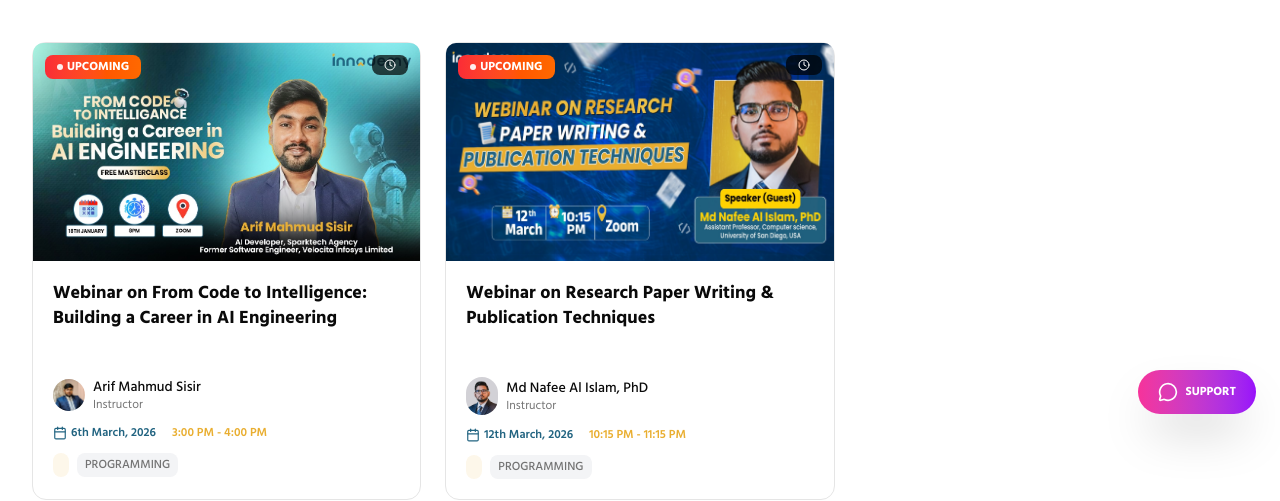
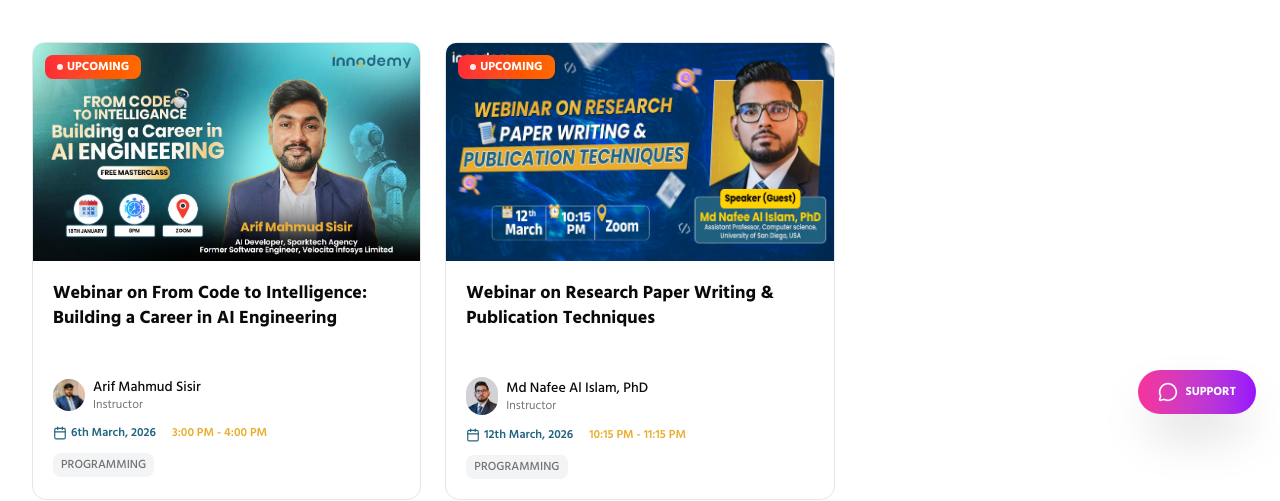
Before and after one commit to mehrabhossain1/innodemmy-frontend, a Next.js app: page /upcoming-webinar in a window 1280 px wide. Shown: the part 302-803 px from the top of the page. Built offline with nearby package versions, Linux system fonts and the light colour scheme; no server answers.

Commit message:
Remove webinar duration display from UpcomingWebinarCard for a cleaner presentation

```diff
--- a/app/upcoming-webinar/page.tsx
+++ b/app/upcoming-webinar/page.tsx
@@ -368,7 +368,6 @@ function UpcomingWebinarCard({ webinar }: { webinar: Webinar }) {
                         webinar_instructor: webinar.instructor,
                         webinar_date: webinar.date,
                         webinar_category: webinar.category,
-                        webinar_duration: webinar.duration,
                         click_location: "webinar_listing_page",
                     });
                 }
@@ -396,10 +395,6 @@ function UpcomingWebinarCard({ webinar }: { webinar: Webinar }) {
                         <div className="absolute top-3 left-3 bg-gradient-to-r from-red-500 to-orange-500 text-white px-3 py-1 rounded-md text-xs font-bold flex items-center gap-1">
                             <span className="w-1.5 h-1.5 bg-white rounded-full animate-pulse"></span>
                             UPCOMING
-                        </div>
-                        <div className="absolute top-3 right-3 bg-black/70 text-white px-3 py-1 rounded-md text-xs font-semibold flex items-center gap-1">
-                            <Clock className="h-3 w-3" />
-                            {webinar.duration}
                         </div>
                     </div>
                 </div>
@@ -446,9 +441,6 @@ function UpcomingWebinarCard({ webinar }: { webinar: Webinar }) {
 
                     {/* Duration & Category */}
                     <div className="flex flex-wrap gap-2">
-                        <span className="text-xs bg-accent/10 text-accent px-2 py-1 rounded-md font-medium">
-                            {webinar.duration}
-                        </span>
                         {webinar.category && (
                             <span className="text-xs bg-gray-100 dark:bg-muted text-muted-foreground px-2 py-1 rounded-md font-medium">
                                 {webinar.category}
```
